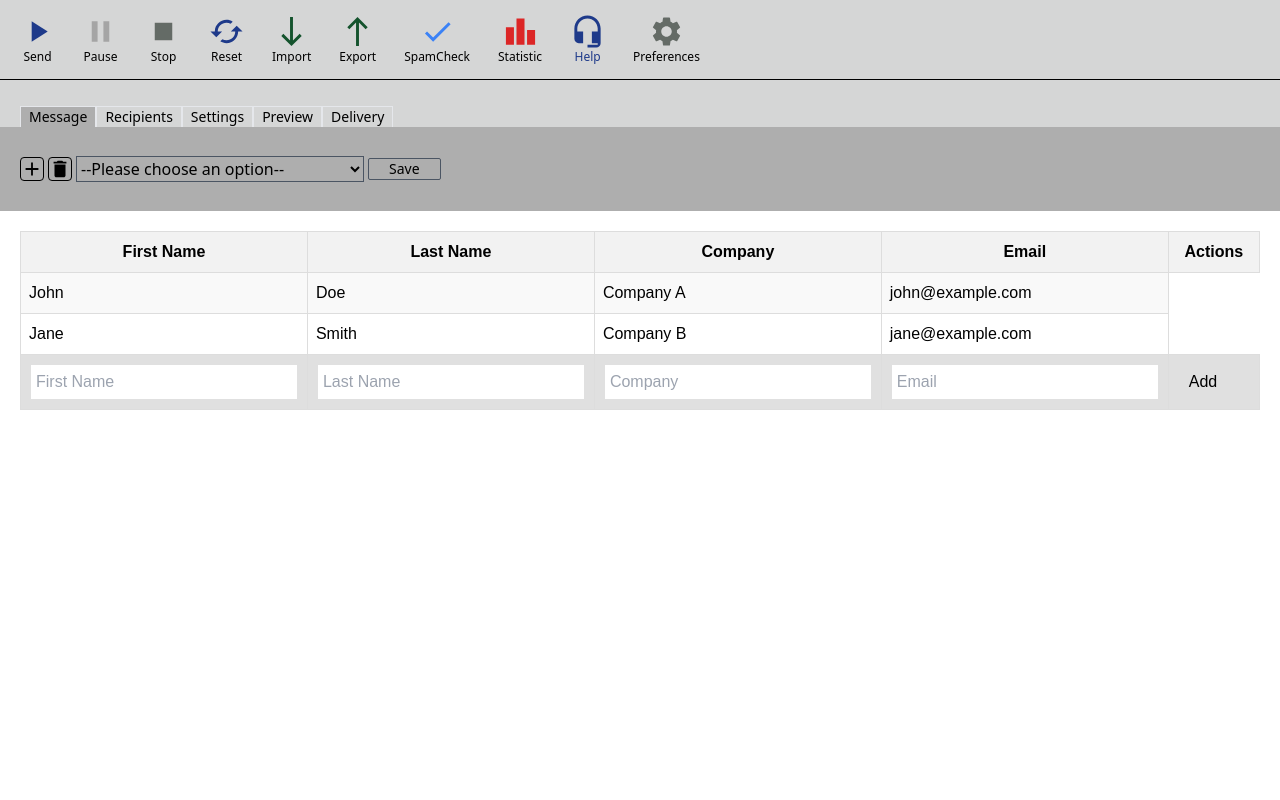
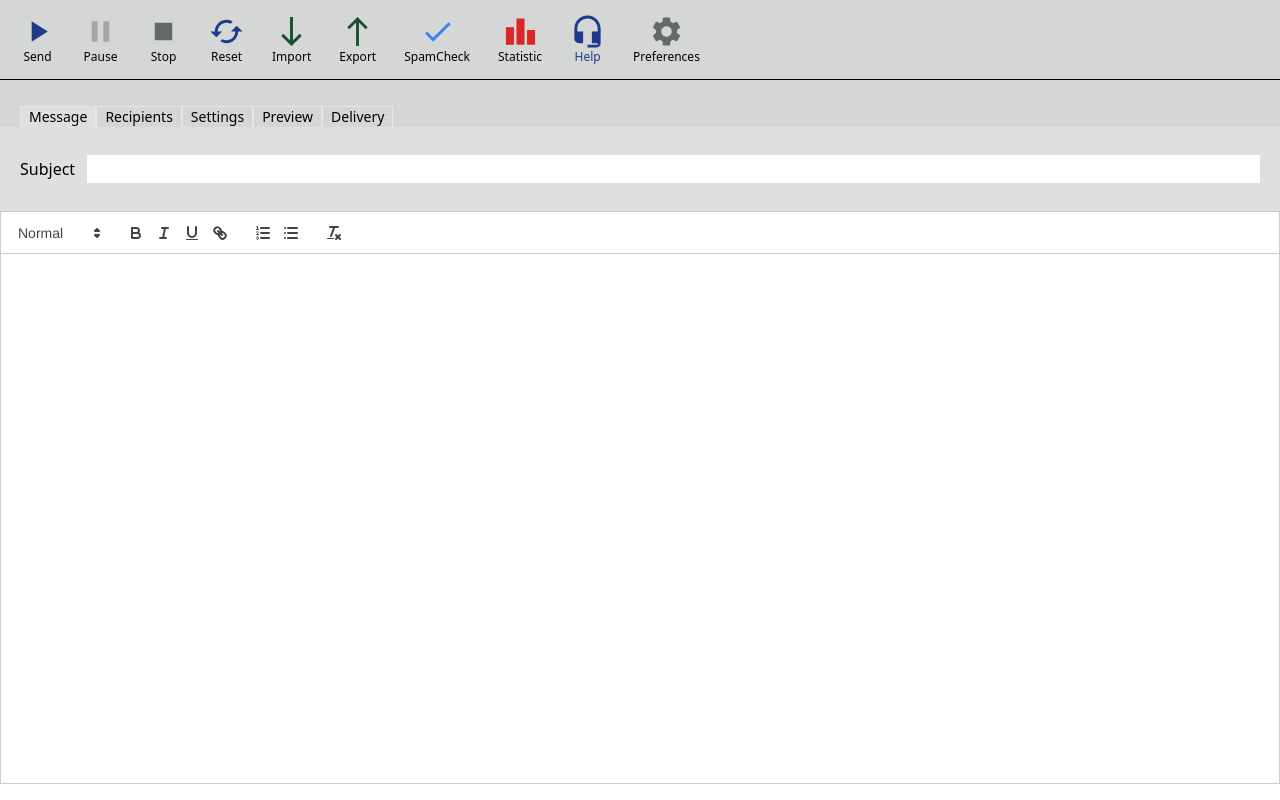
Before and after one commit to am-goku/bulkmailer, a React (Vite) app in the folder BMClient/: page / in a window 1280 px wide. Built offline with nearby package versions, Linux system fonts and the light colour scheme.

Commit message:
1. Completed Message editor section
2. Completed Recipients section

3. Installed packages react-router-dom

@am-goku
@date: 9th June 2024

```diff
--- a/BMClient/package.json
+++ b/BMClient/package.json
@@ -21,6 +21,7 @@
     "react-dom": "^18.2.0",
     "react-quill": "^2.0.0",
     "react-redux": "^9.1.2",
+    "react-router-dom": "^6.23.1",
     "redux-persist": "^6.0.0"
   },
   "devDependencies": {
--- a/BMClient/src/App.jsx
+++ b/BMClient/src/App.jsx
@@ -1,17 +1,40 @@
-import React from "react";
+import React, { useState } from "react";
 import Header from "./components/layout/Header";
 import Navbar from "./components/nav/Navbar";
 import EditorPad from "./components/editor/EditorPad";
 import Recipients from "./components/recipients/Recipients";
+import Settings from "./components/settings/Settings";
+import SessionProvider from "./context/SessionContext";
 function App() {
+
+  const [path, setPath] = useState('message');
+
+
+  const getComponent = () => {
+    switch (path) {
+      case'message':
+        return <EditorPad />;
+      case'recipients':
+        return <Recipients />;
+      case'settings':
+        return <Settings />;
+      default:
+        return <EditorPad />;
+    }
+  }
+
+
   return (
     <React.Fragment>
-      <div className="h-screen flex flex-col relative">
-        <Header />
-        <Navbar />
-        {/* <EditorPad /> */}
-        <Recipients />
-      </div>
+      <SessionProvider>
+        <div className="h-screen flex flex-col relative">
+          <Header />
+          <Navbar setPath={setPath} />
+          {
+            getComponent()
+          }
+        </div>
+      </SessionProvider>
     </React.Fragment>
   );
 }
--- a/BMClient/src/components/editor/EditorPad.jsx
+++ b/BMClient/src/components/editor/EditorPad.jsx
@@ -1,21 +1,29 @@
 import React from 'react'
 import RichTextEditor from './RichTextEditor'
+import { useSession } from '../../context/SessionContext'
 
 function EditorPad() {
 
+    const {email, setEmail} = useSession()
 
+    const bodyHandler = (b) => {
+        setEmail({...email, ['body']: b})
+    }
 
+    const subjectHandler = (e) => {
+        setEmail({...email, ['subject']: e.target.value})
+    }
 
     return (
         <React.Fragment>
             <div className='w-full h-full flex flex-col bg-white'>
-                <div className='w-full h-24 bg-[#aeaeae] flex gap-3 px-5 items-center'>
+                <div className='w-full h-24 bg-[#e0dfdf] flex gap-3 px-5 items-center'>
                     <label htmlFor="subject">Subject</label>
-                    <input type="text" name="subject" id="subject" className='w-full h-7 px-2' />
+                    <input defaultValue={email?.subject} onChange={subjectHandler} type="text" name="subject" id="subject" className='w-full h-7 px-2' />
                 </div>
 
                 <div className='w-full h-full relative'>
-                    <RichTextEditor />
+                    <RichTextEditor onChange={bodyHandler} currentValue={email?.body} />
                 </div>
             </div>
         </React.Fragment>
--- a/BMClient/src/components/editor/RichTextEditor.jsx
+++ b/BMClient/src/components/editor/RichTextEditor.jsx
@@ -4,8 +4,8 @@
 import PropTypes from 'prop-types';
 
 
-const RichTextEditor = ({ onChange }) => {
-  const [content, setContent] = useState('');
+const RichTextEditor = ({ onChange, currentValue }) => {
+  const [content, setContent] = useState(currentValue || '');
 
   const handleChange = (value) => {
     setContent(value);
@@ -19,6 +19,7 @@
 
 RichTextEditor.propTypes = {
   onChange: PropTypes.func.isRequired,
+  currentValue: PropTypes.string
 };
 
 export default RichTextEditor;
--- a/BMClient/src/components/nav/Navbar.jsx
+++ b/BMClient/src/components/nav/Navbar.jsx
@@ -1,21 +1,22 @@
 import React from 'react'
+import PropTypes from 'prop-types'
 
-function Navbar() {
-
-
-
-
+function Navbar({setPath}) {
     return (
         <React.Fragment>
             <div className='w-full h-14 text-sm flex px-5 items-end'>
-                <button onClick={() => {}} className='px-2 border border-b-0 bg-[#aeaeae]'>Message</button>
-                <button onClick={() => {}} className='px-2 border border-b-0'>Recipients</button>
-                <button onClick={() => {}} className='px-2 border border-b-0'>Settings</button>
-                <button onClick={() => {}} className='px-2 border border-b-0'>Preview</button>
-                <button onClick={() => {}} className='px-2 border border-b-0'>Delivery</button>
+                <button onClick={() => {setPath('message')}} className='px-2 border border-b-0 bg-[#e0dfdf]'>Message</button>
+                <button onClick={() => {setPath('recipients')}} className='px-2 border border-b-0'>Recipients</button>
+                <button onClick={() => {setPath('settings')}} className='px-2 border border-b-0'>Settings</button>
+                <button onClick={() => {setPath('preview')}} className='px-2 border border-b-0'>Preview</button>
+                <button onClick={() => {setPath('delivery')}} className='px-2 border border-b-0'>Delivery</button>
             </div>
         </React.Fragment>
     )
 }
 
+Navbar.propTypes = {
+    setPath: PropTypes.func.isRequired,
+}
+
 export default Navbar
--- a/BMClient/src/components/recipients/DataTable.jsx
+++ b/BMClient/src/components/recipients/DataTable.jsx
@@ -1,11 +1,17 @@
 import React, { useState } from "react";
+import PropTypes from 'prop-types'
+import { useDispatch } from "react-redux";
+import { useSession } from "../../context/SessionContext";
+import { setNewEmailGroup, updateEmailGroup } from "../../utils/reducer";
+import { useAppSelector } from "../../utils/store";
 
-const DataTable = () => {
+const DataTable = ({ group }) => {
 
-    const [emailGroups, setEmailGroups] = useState([
-        { fname: 'John', lname: 'Doe', company: 'Company A', email: 'john@example.com' },
-        { fname: 'Jane', lname: 'Smith', company: 'Company B', email: 'jane@example.com' },
-    ]);
+    const dispatch = useDispatch()
+
+    const { setGroup } = useSession()
+
+    const emailGroup = useAppSelector(state => state?.groupReducer?.emailGroup)
 
     const [newCompany, setNewCompany] = useState({ fname: '', lname: '', company: '', email: '' });
 
@@ -15,11 +21,24 @@
     };
 
     const handleAddCompany = () => {
-        setEmailGroups([...emailGroups, newCompany]);
-        setNewCompany({ fname: '', lname: '', company: '', email: '' });
+        if (newCompany && newCompany.company && newCompany.email && newCompany.fname && newCompany.lname) {
+            if (group) {
+                const updatedGroup = {
+                    ...group,
+                    ['recipients']: [...group.recipients, newCompany]
+                }
+
+                dispatch(updateEmailGroup(updatedGroup));
+                setGroup(updatedGroup)
+            } else {
+                const id = emailGroup?.length + 1
+                const name = `Group ${id}`;
+                const newGroup = { id, name, recipients: [newCompany] }
+                dispatch(setNewEmailGroup(newGroup))
+                setGroup(newGroup)
+            }
+        }
     };
-
-
 
     return (
         <React.Fragment>
@@ -35,12 +54,12 @@
                         </tr>
                     </thead>
                     <tbody>
-                        {emailGroups.map((group, index) => (
+                        {group?.recipients?.map((g, index) => (
                             <tr key={index} style={{ backgroundColor: index % 2 === 0 ? '#f9f9f9' : '#ffffff' }}>
-                                <td className='border border-solid border-[#ddd] p-2' >{group.fname}</td>
-                                <td className='border border-solid border-[#ddd] p-2' >{group.lname}</td>
-                                <td className='border border-solid border-[#ddd] p-2' >{group.company}</td>
-                                <td className='border border-solid border-[#ddd] p-2' >{group.email}</td>
+                                <td className='border border-solid border-[#ddd] p-2' >{g.fname}</td>
+                                <td className='border border-solid border-[#ddd] p-2' >{g.lname}</td>
+                                <td className='border border-solid border-[#ddd] p-2' >{g.company}</td>
+                                <td className='border border-solid border-[#ddd] p-2' >{g.email}</td>
                             </tr>
                         ))}
                         <tr style={{ backgroundColor: '#e0e0e0' }}>
@@ -95,5 +114,8 @@
     )
 }
 
+DataTable.propTypes = {
+    group: PropTypes.object,
+}
 
 export default DataTable;
--- a/BMClient/src/components/recipients/Recipients.jsx
+++ b/BMClient/src/components/recipients/Recipients.jsx
@@ -1,27 +1,51 @@
-import React, {} from 'react'
+import React, { useEffect } from 'react'
 import AddIcon from '@mui/icons-material/Add';
 import DeleteIcon from '@mui/icons-material/Delete';
 import DataTable from './DataTable';
+import { useAppSelector } from '../../utils/store';
+import { useSession } from '../../context/SessionContext';
+
+function Recipients() {
+
+    const emailGroup = useAppSelector(state => state?.groupReducer?.emailGroup);
+
+    const { group, setGroup } = useSession()
+
+    const selectGroup = (id) => {
+        if (!id) {
+            return setGroup(null)
+        }
+
+        const selectedGroup = emailGroup.find(g => g.id === +id);
+        setGroup(selectedGroup || null);
+    }
+
+    useEffect(() => {
+        console.log(group);
+    }, [group])
 
 
-function Recipients() {
     return (
         <React.Fragment>
             <div className='w-full h-full flex flex-col bg-white'>
-                <div className='w-full h-24 bg-[#aeaeae] flex gap-1 px-5 items-center'>
+                <div className='w-full h-24 bg-[#e0dfdf] flex gap-1 px-5 items-center'>
                     <AddIcon className='border border-black rounded cursor-pointer hover:bg-slate-500' />
                     <DeleteIcon className='border border-black rounded cursor-pointer hover:bg-slate-500' />
-                    <select id="options" className='w-72 bg-transparent border border-gray-600'>
-                        <option value="">--Please choose an option--</option>
-                        <option value="option1">Option 1</option>
-                        <option value="option2">Option 2</option>
-                        <option value="option3">Option 3</option>
+                    <select defaultValue={group?.id || ""} onChange={(e) => selectGroup(e.target.value)} id="options" className='w-72 bg-transparent border border-gray-600'>
+                        <option value=""></option>
+
+                        {
+                            emailGroup?.map((g, i) => {
+                                return <option key={i} value={g?.id}>{g?.name}</option>
+                            })
+                        }
+
                     </select>
                     <button className='px-5 border border-gray-600 text-sm hover:bg-slate-500 rounded-sm' >Save</button>
                 </div>
 
                 <div className='w-full h-full relative'>
-                    <DataTable />
+                    <DataTable group={group} />
                 </div>
             </div>
         </React.Fragment>
--- /dev/null
+++ b/BMClient/src/components/settings/Settings.css
@@ -0,0 +1,48 @@
+.App {
+    display: flex;
+    justify-content: center;
+    align-items: center;
+    height: 100vh;
+    background-color: #f0f0f0;
+  }
+
+  .form-container {
+    background: #fff;
+    padding: 20px;
+    border-radius: 8px;
+    box-shadow: 0 2px 4px rgba(0, 0, 0, 0.1);
+  }
+
+  .form-row {
+    display: flex;
+    align-items: center;
+    margin-bottom: 15px;
+  }
+
+  .form-row label {
+    width: 150px;
+    text-align: right;
+    margin-right: 20px;
+  }
+
+  .form-row input {
+    flex: 1;
+    padding: 8px;
+    border: 1px solid #ccc;
+    border-radius: 4px;
+  }
+
+  button {
+    display: block;
+    width: 100%;
+    padding: 10px;
+    background-color: #007bff;
+    color: white;
+    border: none;
+    border-radius: 4px;
+    cursor: pointer;
+  }
+
+  button:hover {
+    background-color: #0056b3;
+  }
--- /dev/null
+++ b/BMClient/src/components/settings/Settings.jsx
@@ -0,0 +1,80 @@
+import React from 'react';
+
+function Settings() {
+    return (
+        <React.Fragment>
+            <div className='w-full h-full flex flex-col bg-[#e0dfdf] px-5'>
+
+                <form className='p-3 rounded-lg shadow-md text-xs h-full flex flex-col'>
+
+                    <div className='flex items-center mb-4 ml-4 gap-5'>
+                        <select id="options" className='px-7 py-1 border text-left'>
+                            <option value="">--Please choose an option--</option>
+                            <option value="option1">Option 1</option>
+                            <option value="option2">Option 2</option>
+                            <option value="option3">Option 3</option>
+                        </select>
+
+                        <button type='button' className='px-5 border border-gray-400 rounded hover:bg-gray-300'>Save</button>
+                    </div>
+
+                    {/* SMTP Server Access */}
+                    <div className='flex items-center mb-4'>
+                        <h1 className='font-bold underline text-blue-800 w-32 text-right mr-4'>SMTP Server Access</h1>
+                        <div className='flex-1'></div>
+                    </div>
+                    <div className='mb-4 flex items-center'>
+                        <label htmlFor='smtp' className='w-32 text-right mr-4'>SMTP host:</label>
+                        <input defaultValue={'smtp.domain.com'} type='text' id='smtp' name='smtp' className='flex-1 p-2 border border-gray-300 rounded' />
+                    </div>
+
+                    {/* Authentication */}
+                    <div className='flex items-center mb-4'>
+                        <h1 className='font-bold underline text-blue-800 w-32 text-right mr-4'>Authentication</h1>
+                        <div className='flex-1'></div>
+                    </div>
+                    <div className='mb-4 flex items-center'>
+                        <label htmlFor='accID' className='w-32 text-right mr-4'>Account ID:</label>
+                        <input type='email' id='accID' name='accID' className='flex-1 p-2 border border-gray-300 rounded' />
+                    </div>
+                    <div className='mb-4 flex items-center'>
+                        <label htmlFor='password' className='w-32 text-right mr-4'>Password:</label>
+                        <input type='password' id='password' name='password' className='flex-1 p-2 border border-gray-300 rounded' />
+                    </div>
+
+                    {/* Delivery */}
+                    <div className='flex items-center mb-4'>
+                        <h1 className='font-bold underline text-blue-800 w-32 text-right mr-4'>Delivery</h1>
+                        {/* <div className='flex-1'></div> */}
+                        <input type='checkbox' id='delivery' name='delivery' className='mr-2' />
+                        <label htmlFor='delivery'>Single (recommented)</label>
+                    </div>
+
+                    {/* Sender Information */}
+                    <div className='flex items-center mb-4'>
+                        <h1 className='font-bold underline text-blue-800 w-32 text-right mr-4'>Sender Information</h1>
+                        <div className='flex-1'></div>
+                    </div>
+                    <div className='mb-4 flex items-center'>
+                        <label htmlFor='from' className='w-32 text-right mr-4'>From:</label>
+                        <input type='email' id='from' name='from' className='flex-1 p-2 border border-gray-300 rounded' />
+                    </div>
+                    <div className='mb-4 flex items-center'>
+                        <label htmlFor='name' className='w-32 text-right mr-4'>Name:</label>
+                        <input type='text' id='name' name='name' className='flex-1 p-2 border border-gray-300 rounded' />
+                    </div>
+                    <div className='mb-4 flex items-center'>
+                        <label htmlFor='replyTo' className='w-32 text-right mr-4'>Reply To:</label>
+                        <input type='email' id='replyTo' name='replyTo' className='flex-1 p-2 border border-gray-300 rounded' />
+                    </div>
+                    <div className='mb-4 flex items-center h-full'>
+                        <label htmlFor='sign' className='w-32 text-right mr-4 self-start'>Signature:</label>
+                        <textarea name="sign" id="sign" className='flex-1 p-2 border border-gray-300 rounded h-full' />
+                    </div>
+                </form>
+            </div>
+        </React.Fragment>
+    );
+}
+
+export default Settings;
--- /dev/null
+++ b/BMClient/src/context/SessionContext.jsx
@@ -0,0 +1,27 @@
+import React, { createContext, useContext, useState } from 'react'
+import PropTypes from 'prop-types'
+
+const SessionContext = createContext();
+
+export const useSession = () => useContext(SessionContext);
+
+function SessionProvider({ children }) {
+
+  const [account, setAccount] = useState(null);
+  const [group, setGroup] = useState(null);
+  const [email, setEmail] = useState({ subject: '', body: '' });
+
+  return (
+    <React.Fragment>
+      <SessionContext.Provider value={{account, group, email, setAccount, setGroup, setEmail}}>
+        {children}
+      </SessionContext.Provider>
+    </React.Fragment>
+  )
+}
+
+SessionProvider.propTypes = {
+  children: PropTypes.node.isRequired,
+};
+
+export default SessionProvider
```
Also changed, not shown: BMClient/src/utils/reducer.js (+4 -4 lines), 1 other file (tests, documents, lock files or other folders).
